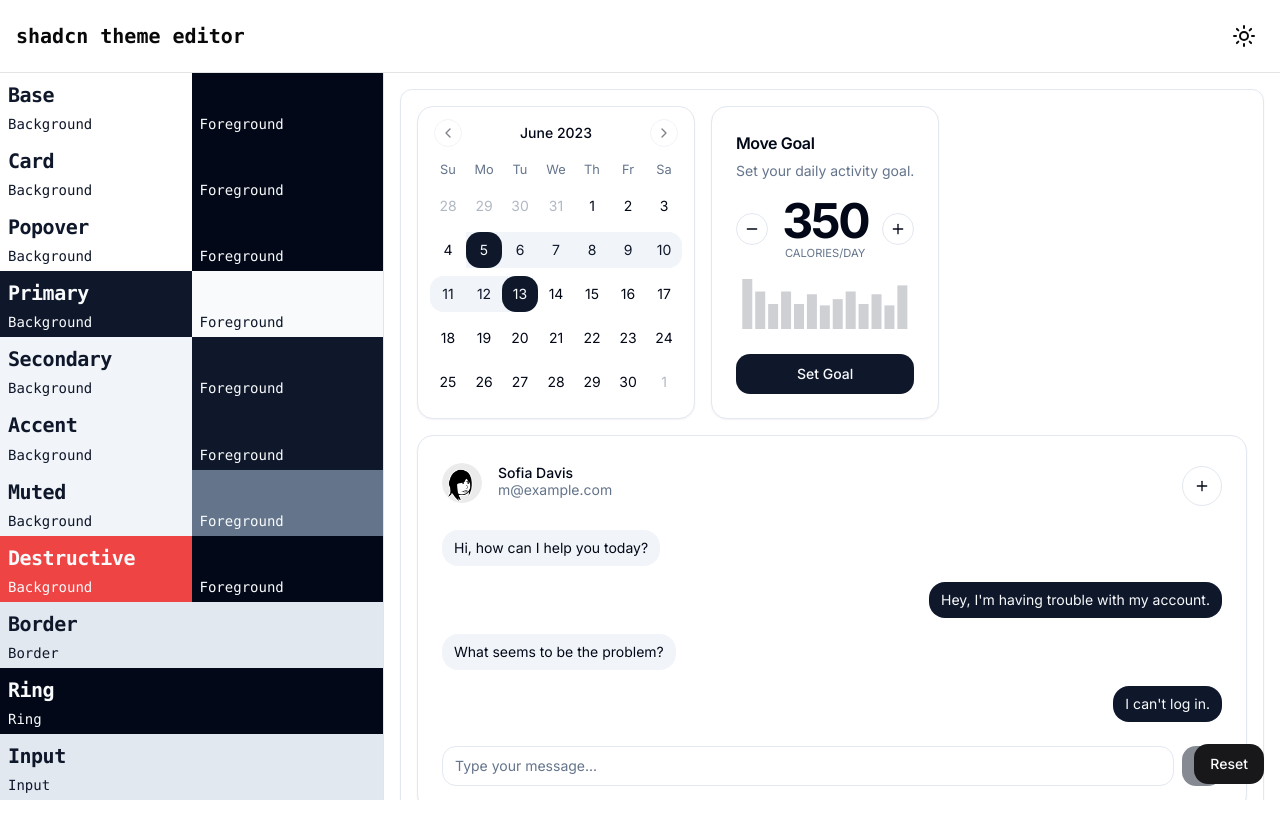
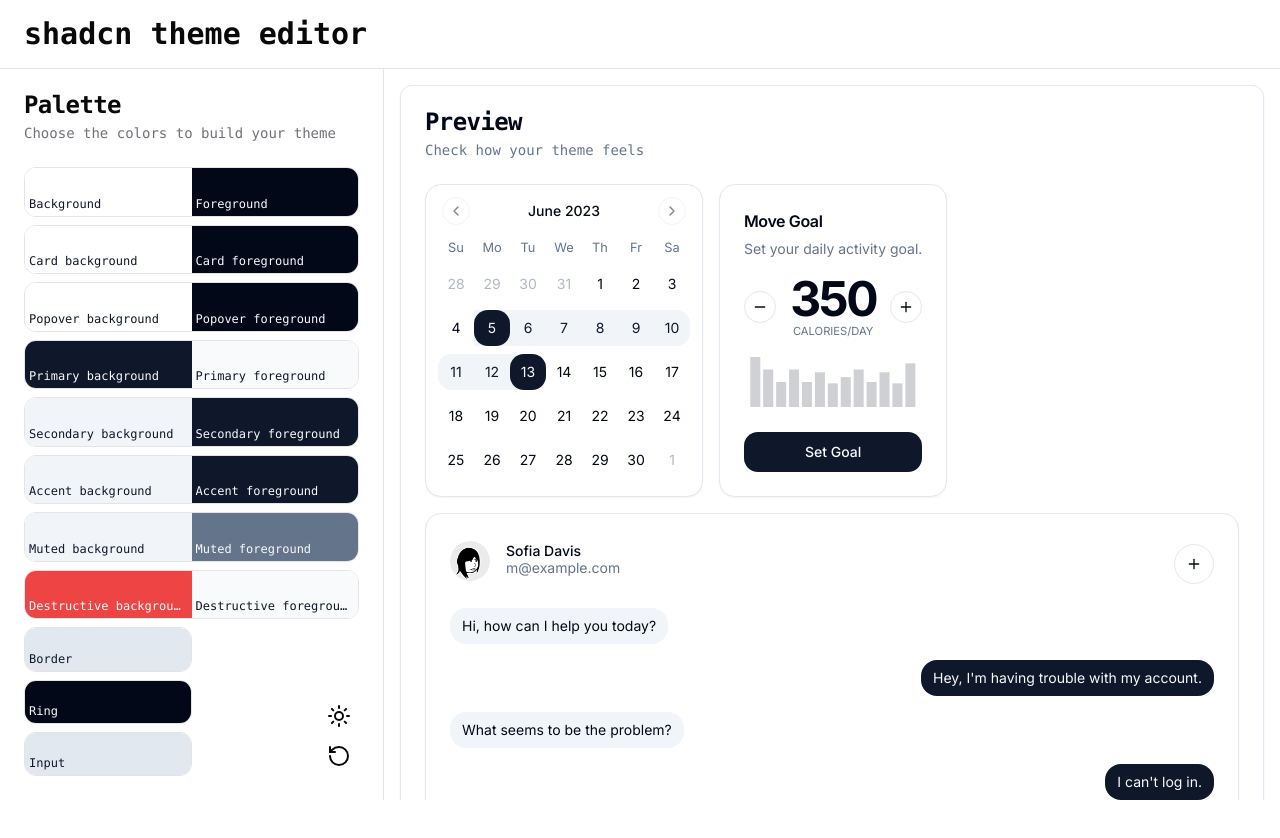
Before and after one commit to GauPanisset/shadcn-theme-editor, a Next.js app: page / in a window 1280 px wide. Shown: the top 838 px of the page. Built offline with nearby package versions, Linux system fonts and the light colour scheme.

Commit message:
refactor(palette): refactor the visual design of the theme editor + move actions on the left panel

```diff
--- a/src/app/layout.tsx
+++ b/src/app/layout.tsx
@@ -4,7 +4,6 @@ import type { Metadata } from 'next';
 import { Inter } from 'next/font/google';
 
 import { ThemeModeProvider } from '@/business/theme/ui/theme-mode-provider';
-import { ThemeModeSwitch } from '@/business/theme/ui/theme-mode-switch';
 import { cn } from '@/technical/ui/helpers';
 
 const inter = Inter({ subsets: ['latin'] });
@@ -23,9 +22,10 @@ const RootLayout: React.FunctionComponent<Props> = ({ children }) => {
     <html lang="en" suppressHydrationWarning={true} className="overflow-hidden">
       <body className={cn('flex h-screen flex-col', inter.className)}>
         <ThemeModeProvider>
-          <header className="z-10 flex items-center justify-between border-b p-4">
-            <h1 className="font-mono text-xl font-bold">shadcn theme editor</h1>
-            <ThemeModeSwitch />
+          <header className="z-10 border-b p-4 px-6">
+            <h1 className="font-mono text-3xl font-bold">
+              shadcn theme editor
+            </h1>
           </header>
           <main className="flex min-h-0 w-full flex-1 flex-col overflow-hidden">
             {children}
--- a/src/app/page.tsx
+++ b/src/app/page.tsx
@@ -3,7 +3,13 @@
 import { CardsDemo } from '@/business/demo/ui';
 import { ThemeForm } from '@/business/theme/ui/theme-form';
 import { useHasMounted } from '@/technical/hooks/use-has-mounted';
-import { Card } from '@/technical/ui/card';
+import {
+  Card,
+  CardContent,
+  CardDescription,
+  CardHeader,
+  CardTitle,
+} from '@/technical/ui/card';
 
 const HomePage = () => {
   const hasMounted = useHasMounted();
@@ -12,12 +18,26 @@ const HomePage = () => {
 
   return (
     <div className="flex h-full">
-      <div className="flex h-full w-96 flex-col border-r">
-        <ThemeForm />
+      <div className="flex h-full w-96 flex-col border-r font-mono">
+        <CardHeader>
+          <CardTitle>Palette</CardTitle>
+          <CardDescription>
+            Choose the colors to build your theme
+          </CardDescription>
+        </CardHeader>
+        <CardContent className="flex-1">
+          <ThemeForm />
+        </CardContent>
       </div>
       <div id="demo-wrapper" className="h-full flex-1 overflow-auto p-4">
-        <Card className="rounded-xl bg-background p-4">
-          <CardsDemo />
+        <Card className="rounded-xl bg-background">
+          <CardHeader className="font-mono">
+            <CardTitle>Preview</CardTitle>
+            <CardDescription>Check how your theme feels</CardDescription>
+          </CardHeader>
+          <CardContent>
+            <CardsDemo />
+          </CardContent>
         </Card>
       </div>
     </div>
--- /dev/null
+++ b/src/business/theme/ui/theme-form-duo-field.tsx
@@ -0,0 +1,38 @@
+import React from 'react';
+import { Control, FieldValues, Path } from 'react-hook-form';
+
+import { ThemeFormField } from './theme-form-field';
+
+type FieldItem<Values extends FieldValues, Name extends Path<Values>> = {
+  label: React.ComponentProps<typeof ThemeFormField<Values, Name>>['label'];
+  name: React.ComponentProps<typeof ThemeFormField<Values, Name>>['name'];
+};
+
+type Props<Values extends FieldValues, Name extends Path<Values>> = {
+  control: Control<Values>;
+  items: [FieldItem<Values, Name>, FieldItem<Values, Name>];
+};
+
+const ThemeFormDuoField = <
+  Values extends FieldValues,
+  Name extends Path<Values>,
+>({
+  control,
+  items,
+}: Props<Values, Name>) => {
+  return (
+    <div className="flex h-full w-full overflow-hidden rounded-xl border">
+      {items.map((item) => (
+        <ThemeFormField
+          key={item.name}
+          control={control}
+          label={item.label}
+          name={item.name}
+          className="hover:grow-[2]"
+        />
+      ))}
+    </div>
+  );
+};
+
+export { ThemeFormDuoField };
--- a/src/business/theme/ui/theme-form-field.tsx
+++ b/src/business/theme/ui/theme-form-field.tsx
@@ -16,7 +16,7 @@ type Props<Values extends FieldValues, Name extends Path<Values>> = {
   control: Control<Values>;
   label: string;
   name: Name;
-  title?: string;
+  className?: React.ComponentProps<typeof FormItem>['className'];
 };
 
 const textColorVariants = cva('', {
@@ -35,7 +35,7 @@ const ThemeFormField = <Values extends FieldValues, Name extends Path<Values>>({
   control,
   label,
   name,
-  title,
+  className,
 }: Props<Values, Name>) => {
   return (
     <FormField
@@ -43,34 +43,40 @@ const ThemeFormField = <Values extends FieldValues, Name extends Path<Values>>({
       name={name}
       render={({ field: { value, ...otherField } }) => {
         const currentColor = color(value);
+        const currentTextColorVariant = currentColor.isDark()
+          ? 'dark'
+          : 'light';
 
         return (
-          <FormItem className="relative h-full w-full overflow-hidden">
-            {title ? (
-              <h6
-                className={cn(
-                  'pointer-events-none absolute left-0 top-0 z-10 p-2 text-xl font-semibold tracking-tight text-foreground',
-                  textColorVariants({
-                    color: currentColor.isDark() ? 'dark' : 'light',
-                  })
-                )}
-              >
-                {title}
-              </h6>
-            ) : null}
+          <FormItem
+            className={cn(
+              'group relative h-full grow overflow-hidden transition-[width,flex] duration-300',
+              className
+            )}
+          >
+            <div
+              className={cn(
+                'pointer-events-none absolute inset-0 z-10 flex items-center justify-end p-4 text-sm font-bold text-foreground opacity-0 transition-opacity group-hover:opacity-100',
+                textColorVariants({
+                  color: currentTextColorVariant,
+                })
+              )}
+            >
+              {currentColor.hex()}
+            </div>
             <FormControl>
               <Input
                 type="color"
                 {...otherField}
                 value={currentColor.hex()}
-                className="relative -left-1/2 -top-1/2 h-[200%] w-[200%] cursor-pointer border-none p-0"
+                className="absolute -left-1/2 -top-1/2 z-0 h-[200%] w-[200%] cursor-pointer border-none p-0"
               />
             </FormControl>
             <FormLabel
               className={cn(
-                'pointer-events-none absolute bottom-0 left-0 p-2 text-foreground',
+                'pointer-events-none absolute bottom-0 left-0 w-full truncate p-1 text-xs text-foreground',
                 textColorVariants({
-                  color: currentColor.isDark() ? 'dark' : 'light',
+                  color: currentTextColorVariant,
                 })
               )}
             >
--- a/src/business/theme/ui/theme-form.tsx
+++ b/src/business/theme/ui/theme-form.tsx
@@ -1,6 +1,7 @@
 'use client';
 
 import { zodResolver } from '@hookform/resolvers/zod';
+import { RotateCcw } from 'lucide-react';
 import { useEffect } from 'react';
 import { useForm } from 'react-hook-form';
 
@@ -10,7 +11,9 @@ import { Form } from '@/technical/ui/form';
 import { themeSchema } from '../model/schema';
 import { Theme } from '../model/type';
 import { useTheme } from '../services/use-theme';
+import { ThemeFormDuoField } from './theme-form-duo-field';
 import { ThemeFormField } from './theme-form-field';
+import { ThemeModeSwitch } from './theme-mode-switch';
 
 const ThemeForm = () => {
   const { theme, resetTheme, updateTheme } = useTheme();
@@ -31,141 +34,125 @@ const ThemeForm = () => {
 
   return (
     <>
-      <Button className="absolute bottom-4 right-4 z-50" onClick={resetTheme}>
-        Reset
-      </Button>
       <Form {...form}>
         <form
           onBlur={form.handleSubmit(onSubmit)}
-          className="flex h-full flex-col font-mono"
+          className="flex h-full flex-col space-y-2"
         >
-          <div className="flex grow">
-            <ThemeFormField
+          <div className="flex flex-1">
+            <ThemeFormDuoField
               control={form.control}
-              name="background"
-              label="Background"
-              title="Base"
-            />
-            <ThemeFormField
-              control={form.control}
-              name="foreground"
-              label="Foreground"
+              items={[
+                { name: 'background', label: 'Background' },
+                { name: 'foreground', label: 'Foreground' },
+              ]}
             />
           </div>
-          <div className="flex grow">
-            <ThemeFormField
+          <div className="flex flex-1">
+            <ThemeFormDuoField
               control={form.control}
-              name="card"
-              label="Background"
-              title="Card"
-            />
-            <ThemeFormField
-              control={form.control}
-              name="cardForeground"
-              label="Foreground"
+              items={[
+                { name: 'card', label: 'Card background' },
+                { name: 'cardForeground', label: 'Card foreground' },
+              ]}
             />
           </div>
-          <div className="flex grow">
-            <ThemeFormField
+          <div className="flex flex-1">
+            <ThemeFormDuoField
               control={form.control}
-              name="popover"
-              label="Background"
-              title="Popover"
-            />
-            <ThemeFormField
-              control={form.control}
-              name="popoverForeground"
-              label="Foreground"
+              items={[
+                { name: 'popover', label: 'Popover background' },
+                { name: 'popoverForeground', label: 'Popover foreground' },
+              ]}
             />
           </div>
-          <div className="flex grow">
-            <ThemeFormField
+          <div className="flex flex-1">
+            <ThemeFormDuoField
               control={form.control}
-              name="primary"
-              label="Background"
-              title="Primary"
-            />
-            <ThemeFormField
-              control={form.control}
-              name="primaryForeground"
-              label="Foreground"
+              items={[
+                { name: 'primary', label: 'Primary background' },
+                { name: 'primaryForeground', label: 'Primary foreground' },
+              ]}
             />
           </div>
-          <div className="flex grow">
-            <ThemeFormField
+          <div className="flex flex-1">
+            <ThemeFormDuoField
               control={form.control}
-              name="secondary"
-              label="Background"
-              title="Secondary"
-            />
-            <ThemeFormField
-              control={form.control}
-              name="secondaryForeground"
-              label="Foreground"
+              items={[
+                { name: 'secondary', label: 'Secondary background' },
+                { name: 'secondaryForeground', label: 'Secondary foreground' },
+              ]}
             />
           </div>
-          <div className="flex grow">
-            <ThemeFormField
+          <div className="flex flex-1">
+            <ThemeFormDuoField
               control={form.control}
-              name="accent"
-              label="Background"
-              title="Accent"
-            />
-            <ThemeFormField
-              control={form.control}
-              name="accentForeground"
-              label="Foreground"
+              items={[
+                { name: 'accent', label: 'Accent background' },
+                { name: 'accentForeground', label: 'Accent foreground' },
+              ]}
             />
           </div>
-          <div className="flex grow">
-            <ThemeFormField
+          <div className="flex flex-1">
+            <ThemeFormDuoField
               control={form.control}
-              name="muted"
-              label="Background"
-              title="Muted"
-            />
-            <ThemeFormField
-              control={form.control}
-              name="mutedForeground"
-              label="Foreground"
+              items={[
+                { name: 'muted', label: 'Muted background' },
+                { name: 'mutedForeground', label: 'Muted foreground' },
+              ]}
             />
           </div>
-          <div className="flex grow">
-            <ThemeFormField
+          <div className="flex flex-1">
+            <ThemeFormDuoField
               control={form.control}
-              name="destructive"
-              label="Background"
-              title="Destructive"
-            />
-            <ThemeFormField
-              control={form.control}
-              name="cardForeground"
-              label="Foreground"
+              items={[
+                { name: 'destructive', label: 'Destructive background' },
+                {
+                  name: 'destructiveForeground',
+                  label: 'Destructive foreground',
+                },
+              ]}
             />
           </div>
-          <div className="flex grow">
+          <div className="relative flex flex-[3]">
+            <div className="flex h-full w-full flex-col space-y-2">
+              <div className="flex-1">
                 <ThemeFormField
                   control={form.control}
                   name="border"
                   label="Border"
-              title="Border"
+                  className="w-1/2 rounded-xl border hover:w-2/3"
                 />
               </div>
-          <div className="flex grow">
+              <div className="flex-1">
                 <ThemeFormField
                   control={form.control}
                   name="ring"
                   label="Ring"
-              title="Ring"
+                  className="w-1/2 rounded-xl border hover:w-2/3"
                 />
               </div>
-          <div className="flex grow">
+              <div className="flex-1">
                 <ThemeFormField
                   control={form.control}
                   name="input"
                   label="Input"
-              title="Input"
+                  className="w-1/2 rounded-xl border hover:w-2/3"
                 />
+              </div>
+            </div>
+            <div className="absolute bottom-0 right-0 flex h-full w-fit flex-col-reverse space-y-2">
+              <Button
+                type="button"
+                className="rounded-full"
+                variant="ghost"
+                size="icon"
+                onClick={resetTheme}
+              >
+                <RotateCcw />
+              </Button>
+              <ThemeModeSwitch />
+            </div>
           </div>
         </form>
       </Form>
--- a/src/business/theme/ui/theme-mode-switch.tsx
+++ b/src/business/theme/ui/theme-mode-switch.tsx
@@ -20,7 +20,12 @@ const ThemeModeSwitch: React.FunctionComponent = () => {
   };
 
   return (
-    <Button variant="ghost" size="icon" onClick={handleSwitchTheme}>
+    <Button
+      type="button"
+      variant="ghost"
+      size="icon"
+      onClick={handleSwitchTheme}
+    >
       {theme === 'dark' ? <Moon /> : <Sun />}
     </Button>
   );
```
Lines whose indentation alone changed are shown as unchanged.
